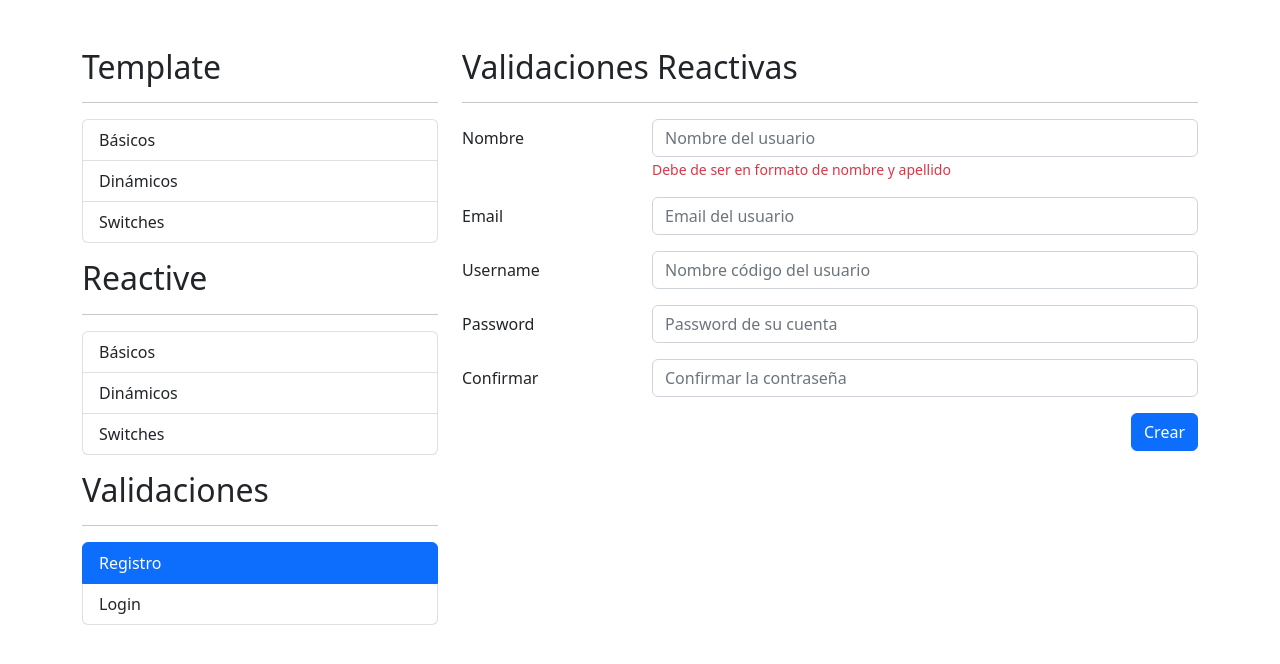
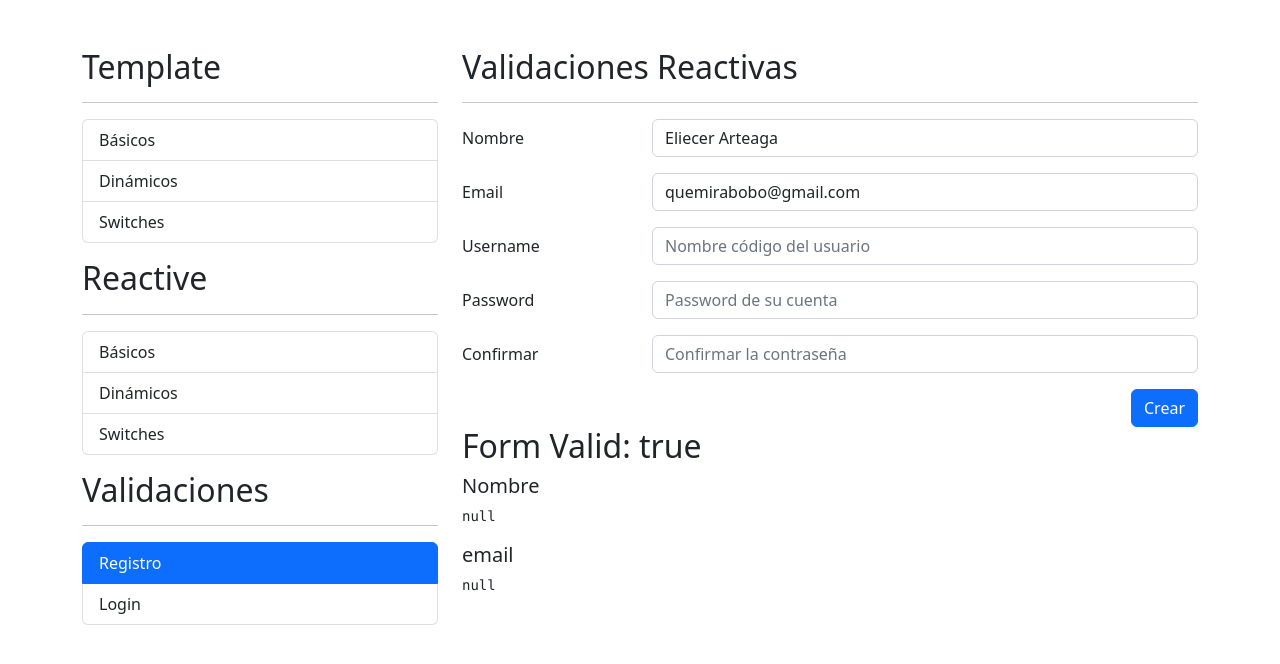
Before and after one commit to eliecerj/angular-formsApp, an Angular app: page /validaciones/registro in a window 1280 px wide. Shown: the top 664 px of the page. Built offline with nearby package versions, Linux system fonts and the light colour scheme.

Commit message:
regex email

```diff
--- a/src/app/auth/auth.module.ts
+++ b/src/app/auth/auth.module.ts
@@ -1,5 +1,6 @@
 import { NgModule } from '@angular/core';
 import { CommonModule } from '@angular/common';
+import { ReactiveFormsModule } from '@angular/forms';
 
 import { AuthRoutingModule } from './auth-routing.module';
 import { RegistroComponent } from './pages/registro/registro.component';
@@ -13,7 +14,8 @@
   ],
   imports: [
     CommonModule,
-    AuthRoutingModule
+    AuthRoutingModule,
+    ReactiveFormsModule
   ]
 })
 export class AuthModule { }
--- a/src/app/auth/pages/registro/registro.component.html
+++ b/src/app/auth/pages/registro/registro.component.html
@@ -3,7 +3,10 @@
 
 <div class="row">
     <div class="col">
-        <form autocomplete="off">
+        <form
+            autocomplete="off"
+            [formGroup]="myForm"
+            (ngSubmit)="guardar()">
             <!-- Nombre -->
             <div class="row mb-3">
                 <label for="" class="col-sm-3 col-form-label">Nombre</label>
@@ -11,8 +14,10 @@
                     <input type="text"
                            class="form-control"
                            placeholder="Nombre del usuario"
+                           formControlName="nombre"
                             >
-                            <span class="form-text text-danger">
+                            <span *ngIf="campoNoValido('nombre')"
+                                  class="form-text text-danger">
                                 Debe de ser en formato de nombre y apellido
                             </span>
                 </div>
@@ -25,7 +30,12 @@
                     <input type="email"
                            class="form-control"
                            placeholder="Email del usuario"
+                           formControlName="email"
                             >
+                            <span *ngIf="campoNoValido('email')"
+                            class="form-text text-danger">
+                          El correo es obligatorio
+                      </span>
 
                 </div>
             </div>
@@ -63,10 +73,11 @@
                 </div>
             </div>
 
-
             <div class="row">
                 <div class="col">
-                    <button class="btn btn-primary float-end">
+                    <button
+                        class="btn btn-primary float-end"
+                        type="submit">
                         Crear
                     </button>
                 </div>
@@ -74,3 +85,12 @@
         </form>
     </div>
 </div>
+
+
+<h2>Form Valid: {{ myForm.valid }}</h2>
+
+<h5>Nombre</h5>
+<pre>{{ myForm.controls.nombre.errors | json}}</pre>
+
+<h5>email</h5>
+<pre>{{ myForm.controls.email.errors | json}}</pre>
--- a/src/app/auth/pages/registro/registro.component.ts
+++ b/src/app/auth/pages/registro/registro.component.ts
@@ -1,4 +1,5 @@
 import { Component, OnInit } from '@angular/core';
+import { FormBuilder, FormGroup, Validators } from '@angular/forms';
 
 @Component({
   selector: 'app-registro',
@@ -7,9 +8,29 @@
 })
 export class RegistroComponent implements OnInit {
 
-  constructor() { }
+  nombreApellidoPattern: string = "([a-zA-Z]+) ([a-zA-Z]+)";
+  emailPattern: string = "^[a-z0-9._%+-]+@[a-z0-9.-]+\\.[a-z]{2,4}$";
+
+  myForm: FormGroup = this.fb.group({
+    nombre: ['', [Validators.required, Validators.pattern(this.nombreApellidoPattern)]],
+    email: ['', [Validators.required, Validators.pattern(this.emailPattern) ]],
+  })
+
+  constructor(private fb: FormBuilder) { }
 
   ngOnInit(): void {
+    this.myForm.reset({
+      nombre: 'Eliecer Arteaga',
+      email: 'quemirabobo@gmail.com'
+    })
+  }
+
+  campoNoValido(campo: string) {
+    return this.myForm.get(campo)?.invalid && this.myForm.get(campo)?.touched;
+  }
+
+  guardar() {
+    this.myForm.markAllAsTouched();
   }
 
 }
```
